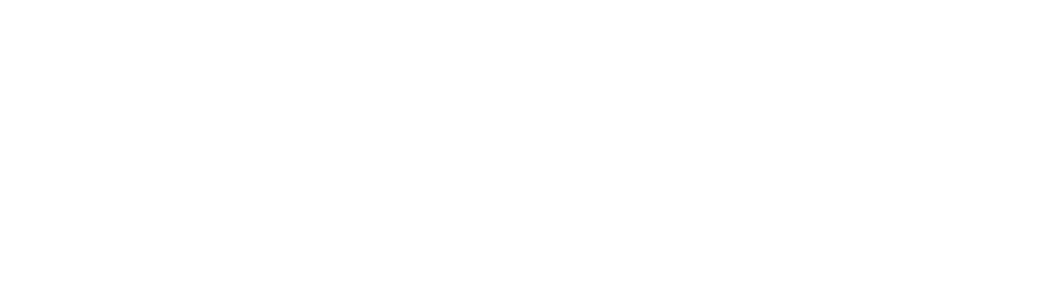
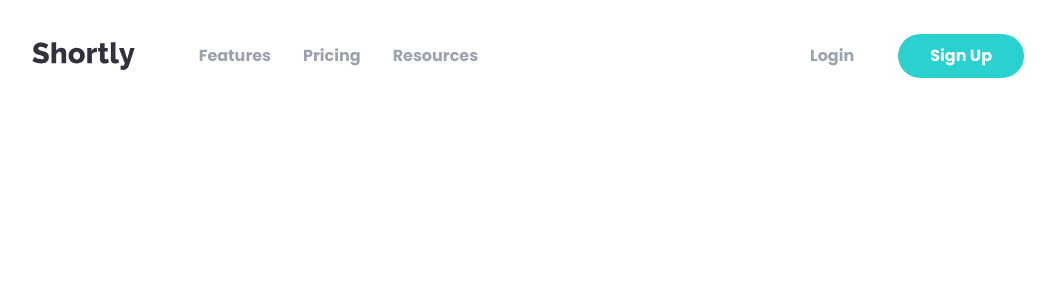
Before and after one commit to arshGoyalDev/url-shortner, a React (Create React App) app: page / in a window 1280 px wide. Shown: the top 300 px of the page, without its empty margins (112-1167 px from the left). Built offline with nearby package versions, Linux system fonts and the light colour scheme.

Commit message:
added home in App.js & removed a console.log

```diff
--- a/src/App.js
+++ b/src/App.js
@@ -1,10 +1,12 @@
 import { Routes, Route } from "react-router-dom";
+
+import Home from "./pages/home";
 
 const App = () => {
   return (
     <div className="App">
       <Routes>
-        <Route path="/" element={<></>} />
+        <Route path="/" element={<Home />} />
         <Route path="*" element={<div>Not Found</div>} />
       </Routes>
     </div>
--- a/src/components/sections/Header.js
+++ b/src/components/sections/Header.js
@@ -5,8 +5,6 @@
 
 const Header = ({ activeLink }) => {
   const [menuVisible, setMenuVisible] = useState(false);
-
-  console.log(activeLink);
 
   return (
     <header className="relative flex justify-between lg:justify-start items-center lg:gap-8 xl:gap-12 py-6 lg:py-8 px-5 lg:px-20 xl:px-36">
@@ -71,7 +69,7 @@
 };
 
 Header.defaultProps = {
-  activeLink: null
-}
+  activeLink: null,
+};
 
 export default Header;
--- a/src/pages/home.js
+++ b/src/pages/home.js
@@ -1,6 +1,6 @@
 import { Header } from '../components/sections'
 
-const home = () => {
+const Home = () => {
   return (
     <main>
       <Header />
@@ -8,4 +8,4 @@
   )
 }
 
-export default home
+export default Home
```
